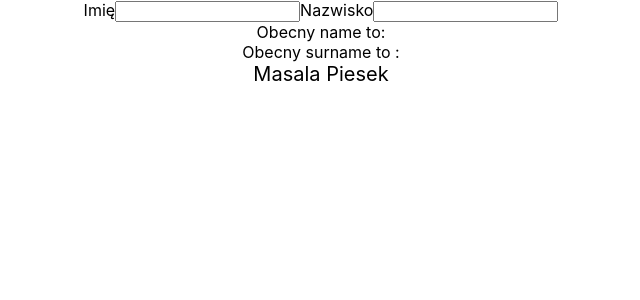
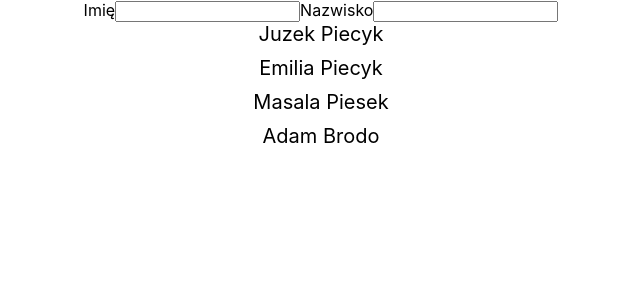
Before and after one commit to masives/taste-react, a React (Create React App) app: page / in a window 1280 px wide. Shown: the top 300 px of the page, without its empty margins (319-959 px from the left). Built offline with nearby package versions, Linux system fonts and the light colour scheme; the HTML template or start-up script is replaced by a standard one.

Commit message:
use filters from state

```diff
--- a/src/App.js
+++ b/src/App.js
@@ -37,11 +37,9 @@ class App extends React.Component {
           handleSurnameChange={this.handleSurnameChange}
         />
 
-        <div>Obecny name to: {this.state.name}</div>
-        <div>Obecny surname to : {this.state.surname}</div>
         {users
           .filter((user) => {
-            return user.surname.includes('sek');
+            return user.name.includes(this.state.name) && user.surname.includes(this.state.surname);
           })
           .map((user) => {
             console.log(user);
```
